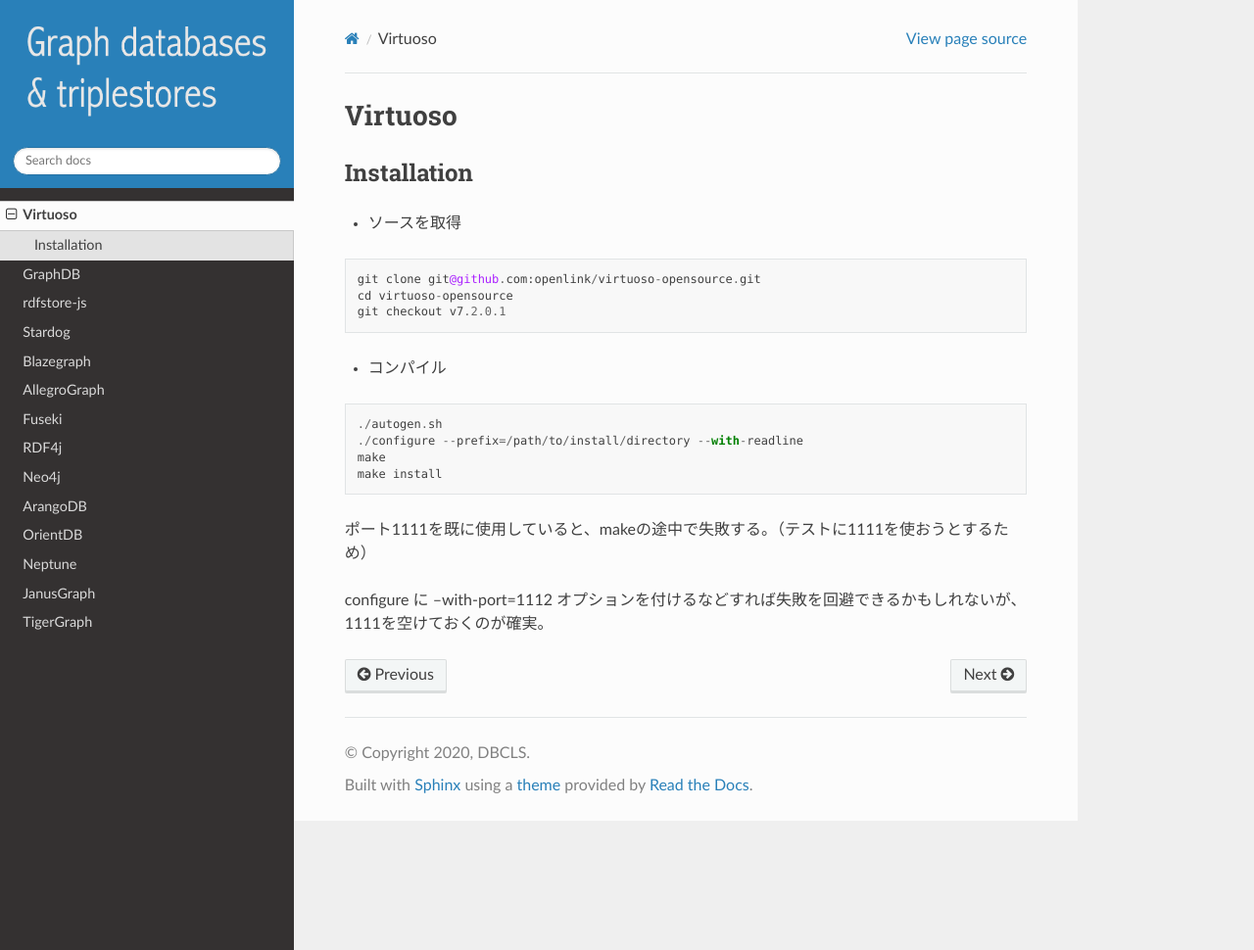
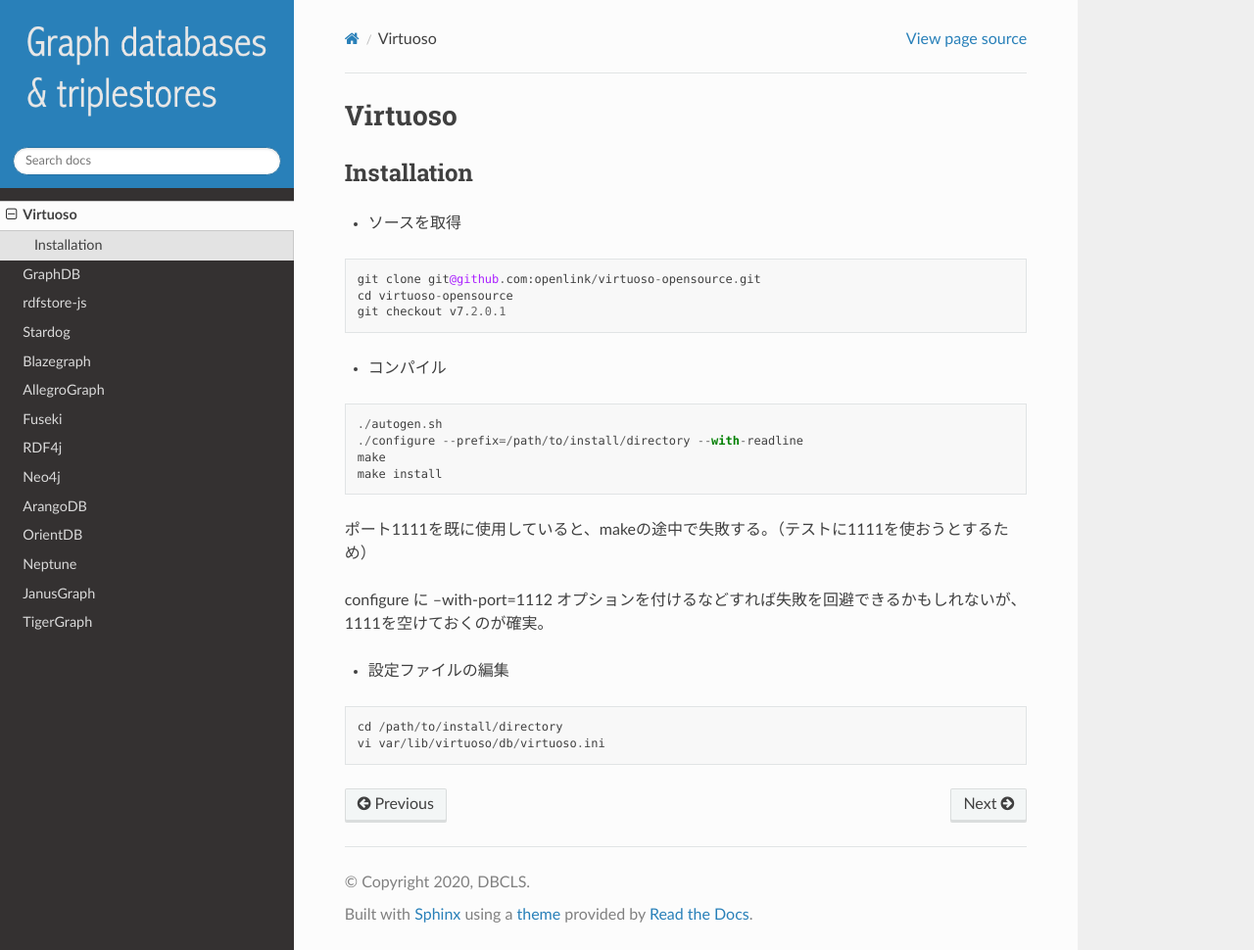
Before and after one commit to dbcls/graphdbs, a Sphinx documentation site: the page built from docs/md/virtuoso.md, in a window 1280 px wide and 970 px high. Shown: the whole window at 98% size. Built offline with Sphinx 7.4.7 and the Read the Docs theme 2.0.0, drawn with Linux system fonts in a browser that asks for light colours.

Commit message:
Update virtuoso.md

````diff
--- a/docs/md/virtuoso.md
+++ b/docs/md/virtuoso.md
@@ -17,3 +17,8 @@
 ポート1111を既に使用していると、makeの途中で失敗する。（テストに1111を使おうとするため）
 
 configure に --with-port=1112 オプションを付けるなどすれば失敗を回避できるかもしれないが、1111を空けておくのが確実。
+* 設定ファイルの編集
+```
+cd /path/to/install/directory
+vi var/lib/virtuoso/db/virtuoso.ini
+```
````
